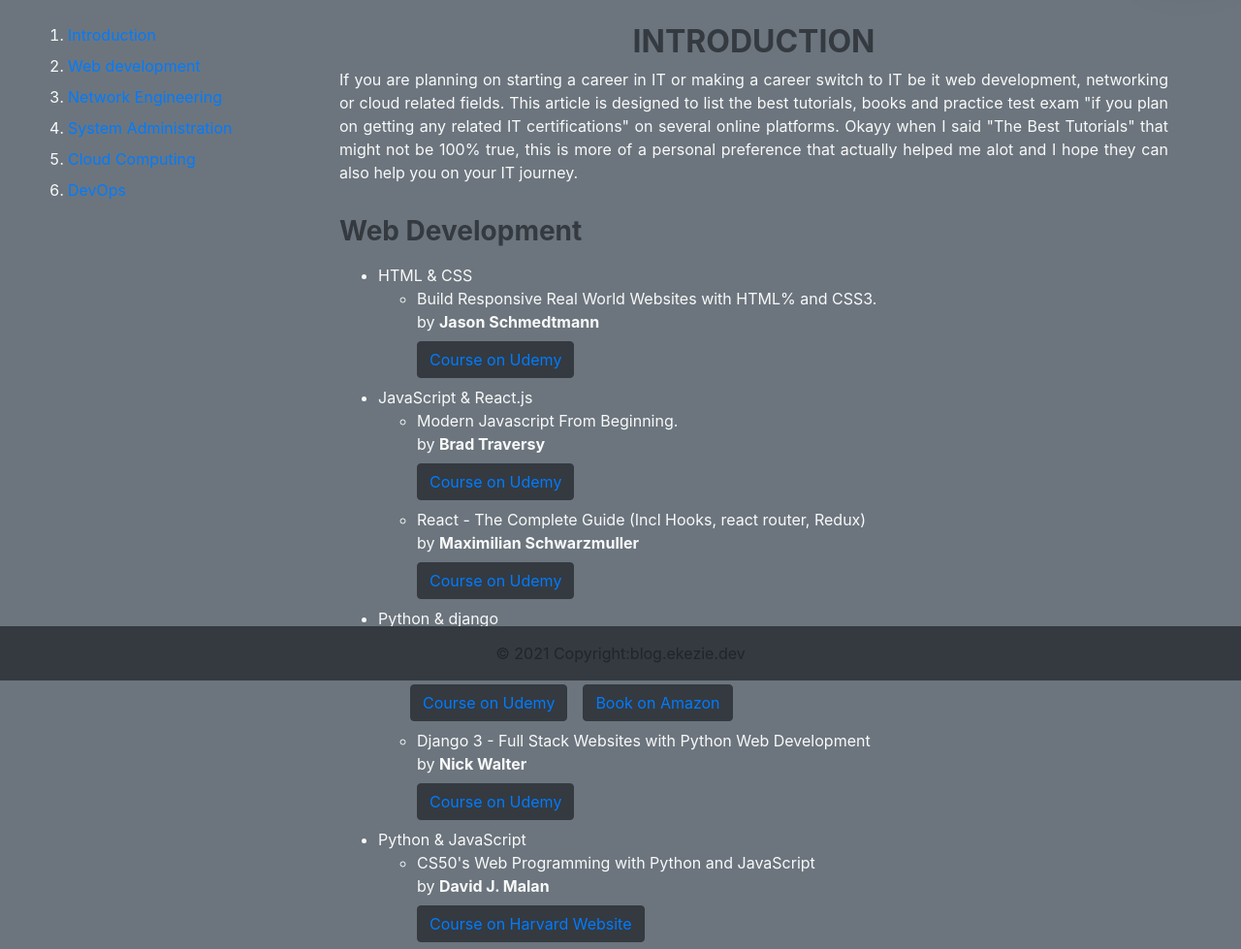
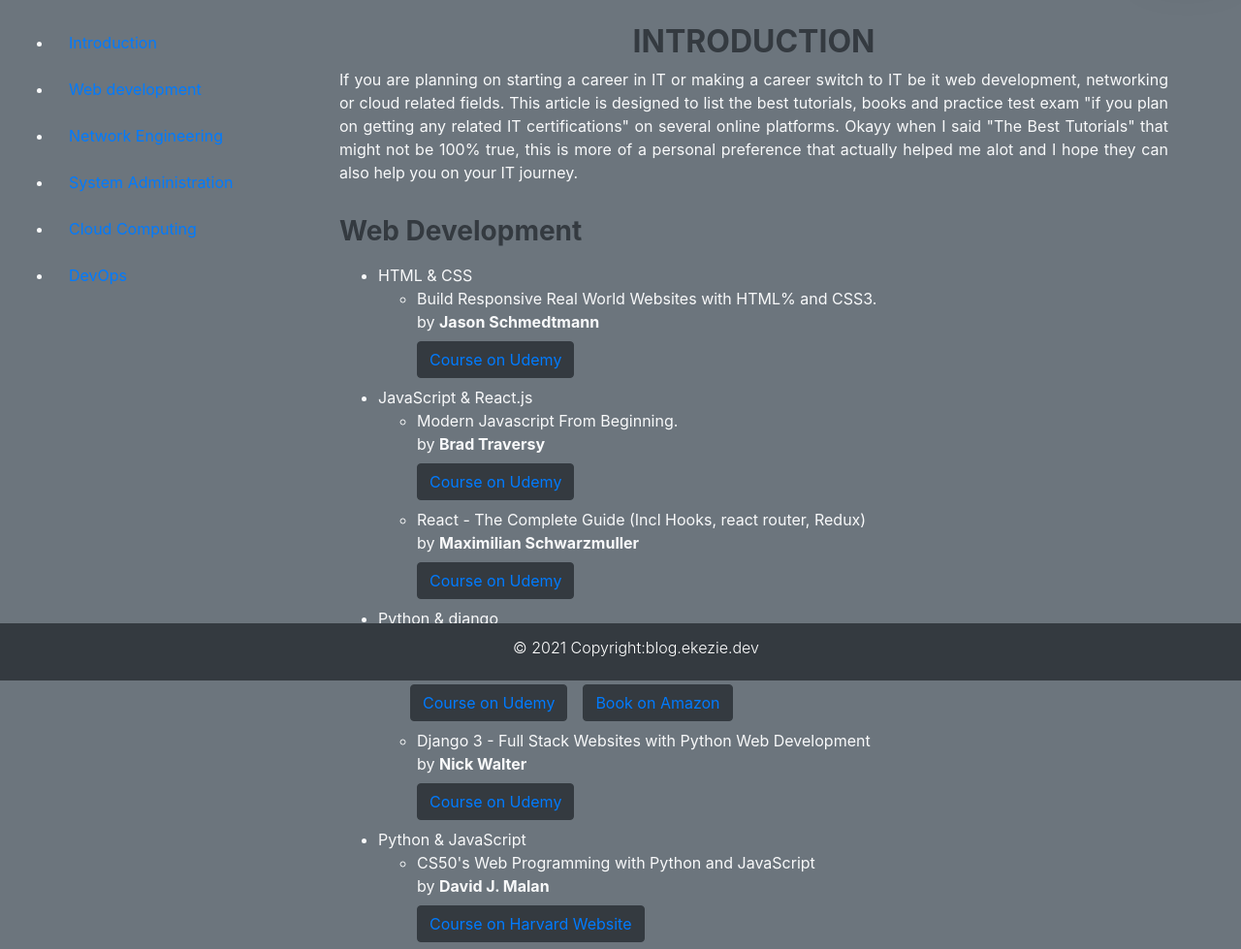
Before and after one commit to goekezie/djangoblog, a Django app: page /certifications/ in a window 1280 px wide. Shown: the part 98-1077 px from the top of the page at 97% size. Run offline with Django 3.2, Linux system fonts and the light colour scheme; parts of the project's set-up code (start-up, migrations or seed data) failed here and were passed over; some libraries are stand-ins or nearby versions.

Commit message:
fix navigation list on It certification page

```diff
--- a/dev/templates/dev/base.html
+++ b/dev/templates/dev/base.html
@@ -15,8 +15,8 @@
         <!-- Local csss for cards with circular images -->
     <link rel="stylesheet" type="text/css" href="{% static 'polls/main.css' %}">
 
-    <link rel="icon" type="image/png"  href="{% static 'dev/dvr.png' %}">
-    <title>DEVRATIOS</title>
+    <link rel="icon" type="image/png"  href="{% static 'dev/RU.png' %}">
+    <title>Gibson | Blog</title>
   </head>
   <body class="bg-secondary" >
     <header class="header position-sticky">
@@ -72,7 +72,22 @@
 
   <footer class="container-fluid page-footer font-small bg-dark  fixed-bottom mt-3 ">
     <!-- Copyright -->
-    <div class="footer-copyright text-center py-3">© 2021 Copyright:blog.ekezie.dev
+    <div class="footer-copyright text-center justify-content-center py-3 row text-white">
+      <div class="linked in mx-2">
+        <a href="https://www.linkedin.com/in/goekezie/" target="_blank">
+          <i class="fab fa-linkedin-in"></i>
+        </a>
+
+      </div>
+     <div class=" mx-2">
+       <a href="https://twitter.com/goekezie">
+        <i class="fab fa-twitter"></i>
+       </a>
+
+     </div>
+     <h6 class="mx-2 font-weight-light text-center ">
+      © 2021 Copyright:blog.ekezie.dev
+    </h6>
     </div>
     <!-- Copyright -->
 
--- a/dev/templates/dev/certifications.html
+++ b/dev/templates/dev/certifications.html
@@ -9,27 +9,27 @@
     </div>
 </div>
 <div class="row container-fluid ">
-    <div class="col-md-3 my-2">
-        <ol>
-            <li class=" my-2">
-                <a href="#Introduction">Introduction</a>
+    <div class="col-md-3 my-2 nav flex-columns">
+        <ul>
+            <li class="nav-item my-2">
+                <a href="#Introduction" class="nav-link active">Introduction</a>
             </li>
-            <li class=" my-2">
-                <a href="#Full_Stake_Web_development">Web development</a>
+            <li class="nav-item my-2">
+                <a href="#Full_Stake_Web_development" class="nav-link">Web development</a>
             </li>
-            <li class=" my-2">
-                <a href="#Network_Engineering">Network Engineering</a>
+            <li class="nav-item my-2">
+                <a href="#Network_Engineering" class="nav-link">Network Engineering</a>
             </li>
-            <li class=" my-2">
-                <a href="#System_Administration">System Administration</a>
+            <li class="nav-item my-2">
+                <a href="#System_Administration" class="nav-link">System Administration</a>
             </li>
-            <li class=" my-2">
-                <a href="#Cloud_Computing">Cloud Computing</a>
+            <li class="nav-item my-2">
+                <a href="#Cloud_Computing" class="nav-link">Cloud Computing</a>
             </li>
-            <li class=" my-2">
-                <a href="#DevOps">DevOps</a>
+            <li class="nav-item my-2">
+                <a href="#DevOps" class="nav-link">DevOps</a>
             </li>
-        </ol>
+        </ul>
     </div>
     <div class="col-md-9 ">
         <section id="Introduction">
```
